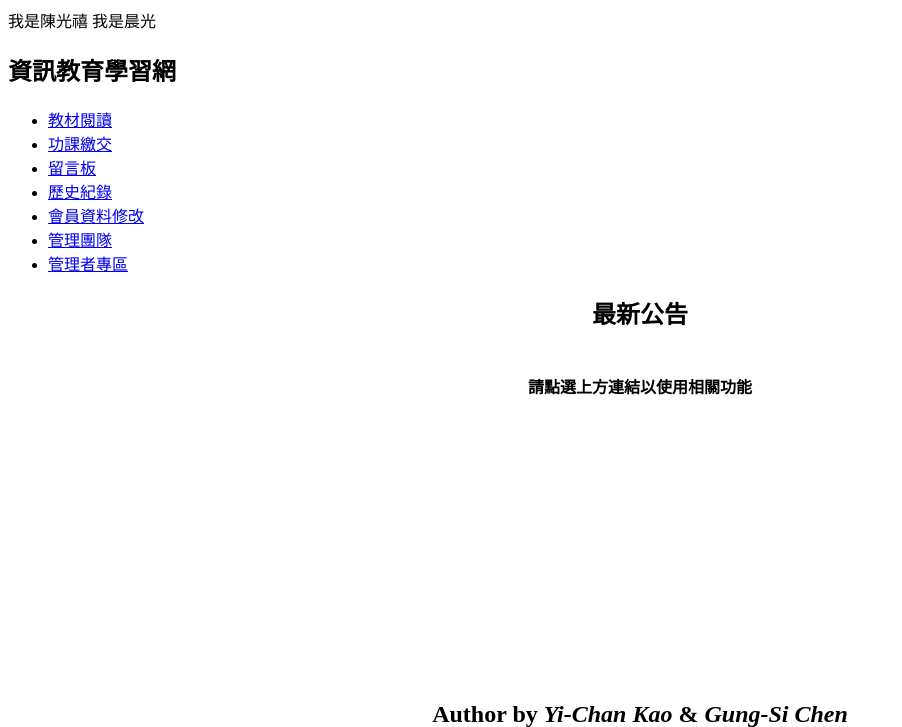
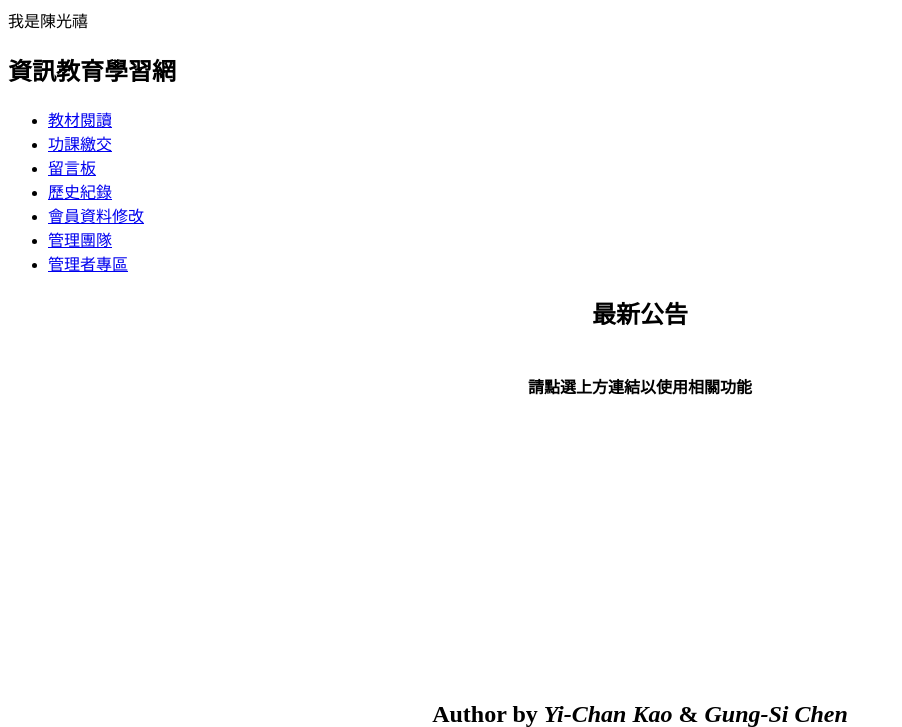
Before and after one commit to group10/mywebsite, a PHP site: page / in a window 1280 px wide. Shown: the top 727 px of the page, without its empty margins (0-902 px from the left). Run offline with PHP 8.4, Linux system fonts and the light colour scheme.

Commit message:
Revert "Update index.php"
This reverts commit c0238807f8b224d5441a309d068bfc78d49fcb78.

```diff
--- a/index.php
+++ b/index.php
@@ -4,7 +4,7 @@
 <meta http-equiv="Content-Type" content="text/html; charset=utf-8" />
 <title>國立臺北教育大學_資訊教育學習網</title> 我是陳光禧
 </head>
-我是晨光
+
 <body>
 
 
```
